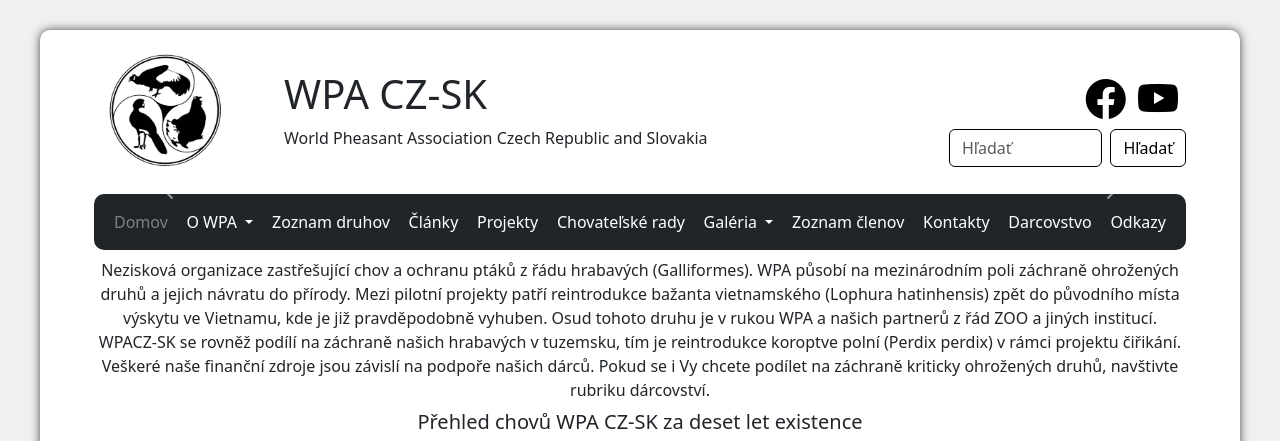
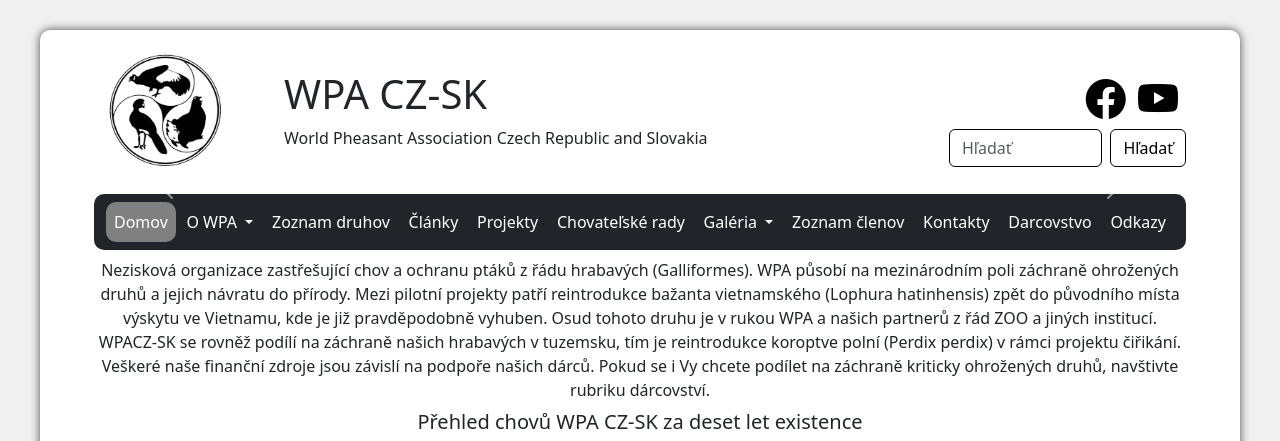
Before and after one commit to matus-kocik/wpaczsk, a Django app: page / in a window 1280 px wide, with the pointer over the restyled element. Shown: the top 441 px of the page. Run offline with Django 5.2, Linux system fonts and the light colour scheme; data that the repository does not hold is empty.

Commit message:
change bgcolor and br for focus active hover nav link...

```diff
--- a/wpaczskBE/static/css/styles.css
+++ b/wpaczskBE/static/css/styles.css
@@ -25,11 +25,15 @@ body {
     color: gray;
 }
 
+.navbar-nav .nav-link:hover,
+.navbar-nav .nav-link:focus,
+.navbar-nav .nav-link.active,
 .dropdown-menu .dropdown-item:hover,
 .dropdown-menu .dropdown-item:focus,
 .dropdown-menu .dropdown-item:active {
-    background-color: #6d6d6d !important;
+    background-color: gray !important;
     color: #ffffff !important;
+    border-radius: 10px;
 }
 
 .container-content-body {
```
